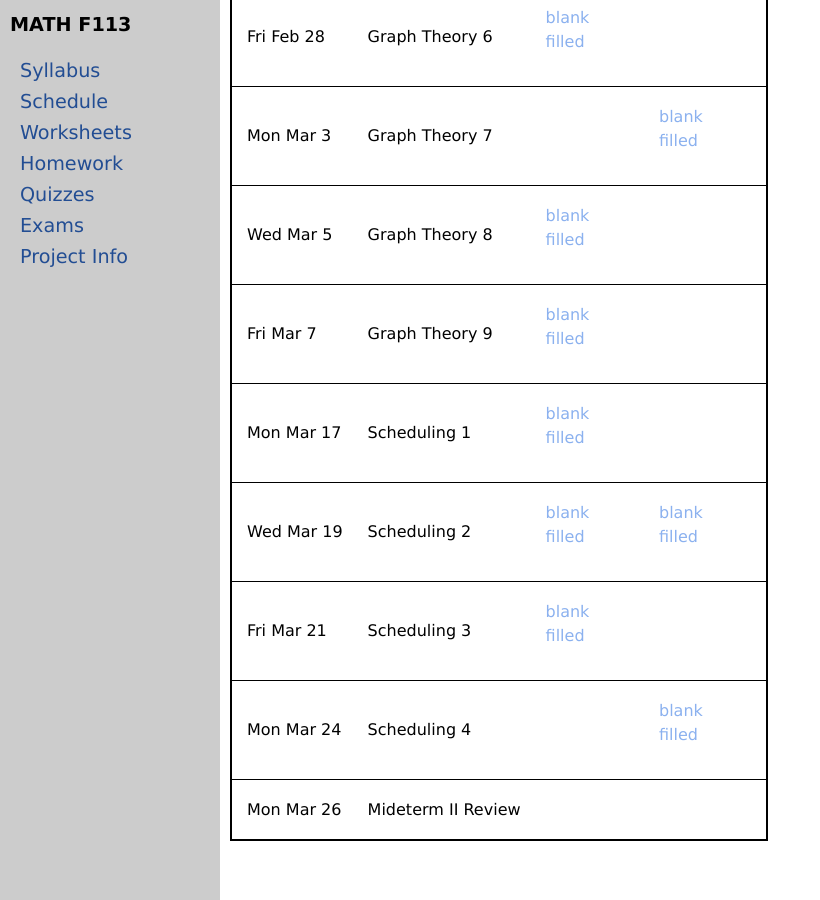
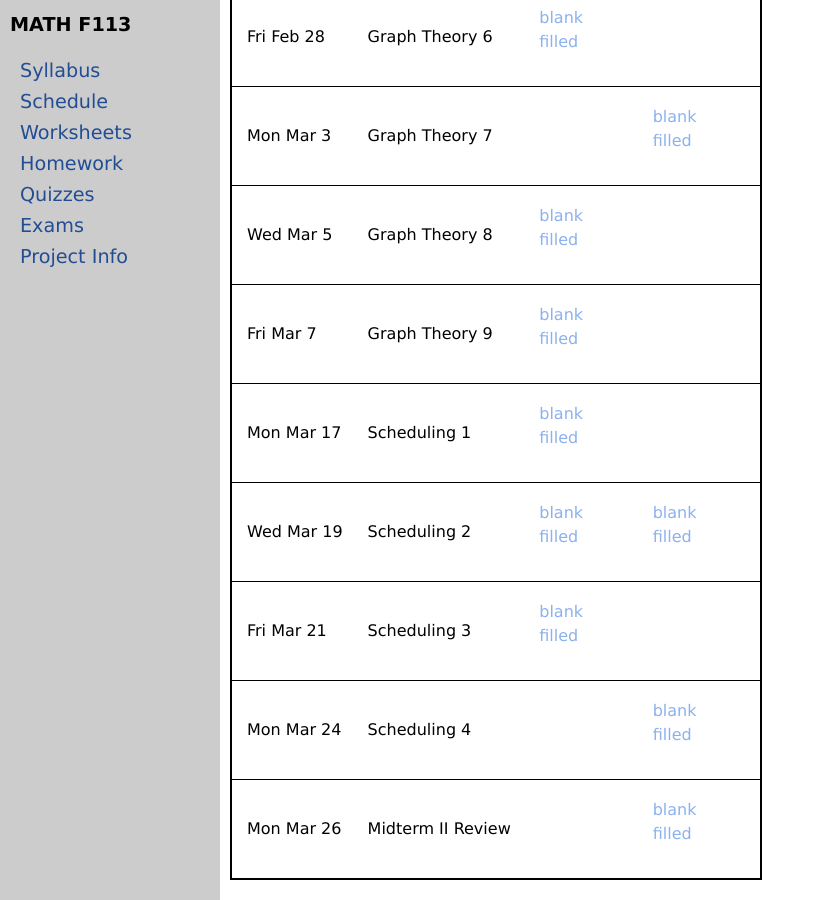
Before and after one commit to uaf-math/math113, a Jekyll site: the page built from worksheets.md, in a window 1280 px wide and 900 px high, scrolled down 1818 px. Shown: the whole window, without its empty margins (0-820 px from the left). Built offline with Jekyll 4.4.1, drawn with Linux system fonts in a browser that asks for light colours; part of the change alters nothing that is shown.

Commit message:
Update worksheets.yml

```diff
--- a/_data/worksheets.yml
+++ b/_data/worksheets.yml
@@ -122,5 +122,7 @@ worksheets:
   date: Mon Mar 24
   blank: 16-Scheduling2-CriticalPath.pdf
   filled: 16-Scheduling2-CriticalPath-solutions.pdf
-- topic: Mideterm II Review
+- topic: Midterm II Review
   date: Mon Mar 26
+  blank: M113-S25-M2-Review.pdf
+  filled: M113-S25-M2-Review-s.pdf
```
